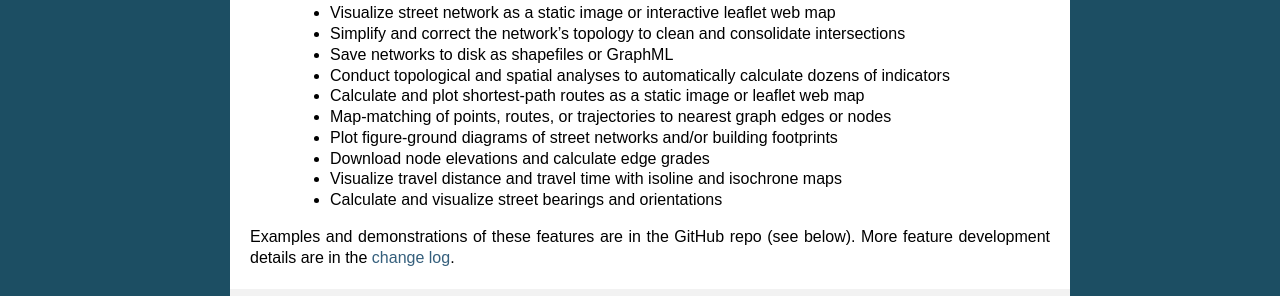
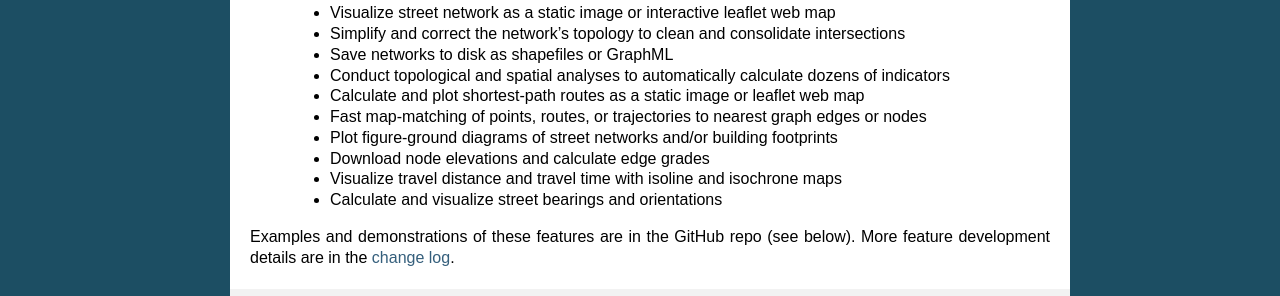
Before and after one commit to gboeing/osmnx, a Sphinx documentation site: the page built from docs/source/index.rst, in a window 1280 px wide. Shown: the part 886-1182 px from the top of the page. Built offline with Sphinx 7.4.7, drawn with Linux system fonts in a browser that asks for light colours.

Commit message:
update docs

```diff
--- a/docs/source/index.rst
+++ b/docs/source/index.rst
@@ -40,7 +40,7 @@ OpenStreetMap's APIs to:
   * Save networks to disk as shapefiles or GraphML
   * Conduct topological and spatial analyses to automatically calculate dozens of indicators
   * Calculate and plot shortest-path routes as a static image or leaflet web map
-  * Map-matching of points, routes, or trajectories to nearest graph edges or nodes
+  * Fast map-matching of points, routes, or trajectories to nearest graph edges or nodes
   * Plot figure-ground diagrams of street networks and/or building footprints
   * Download node elevations and calculate edge grades
   * Visualize travel distance and travel time with isoline and isochrone maps
```
Also changed, not shown: README.md (+9 -9 lines).
